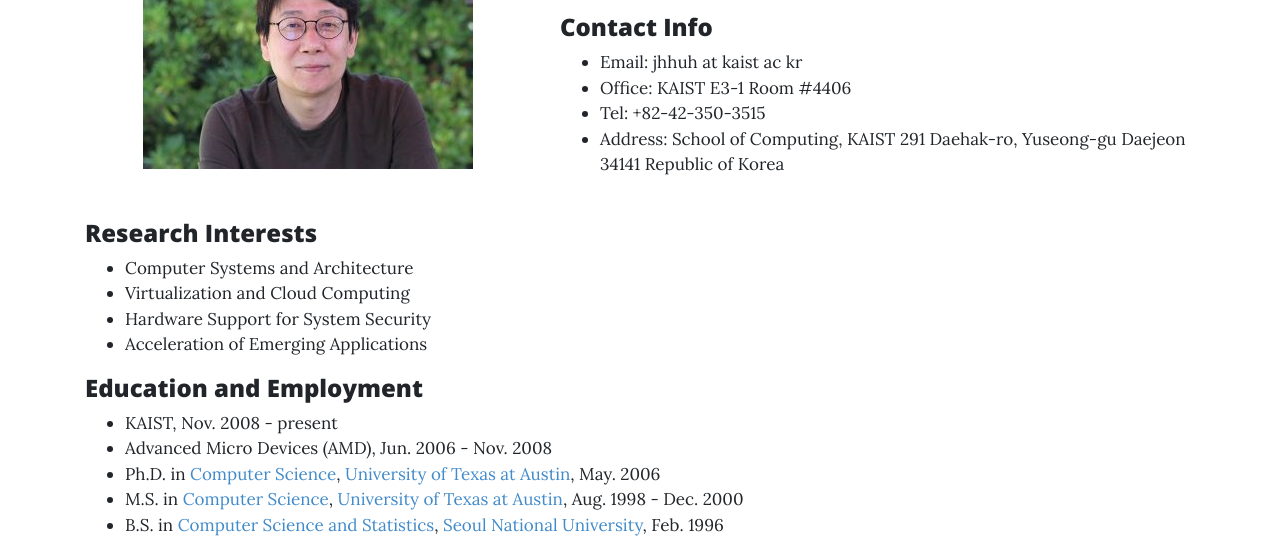
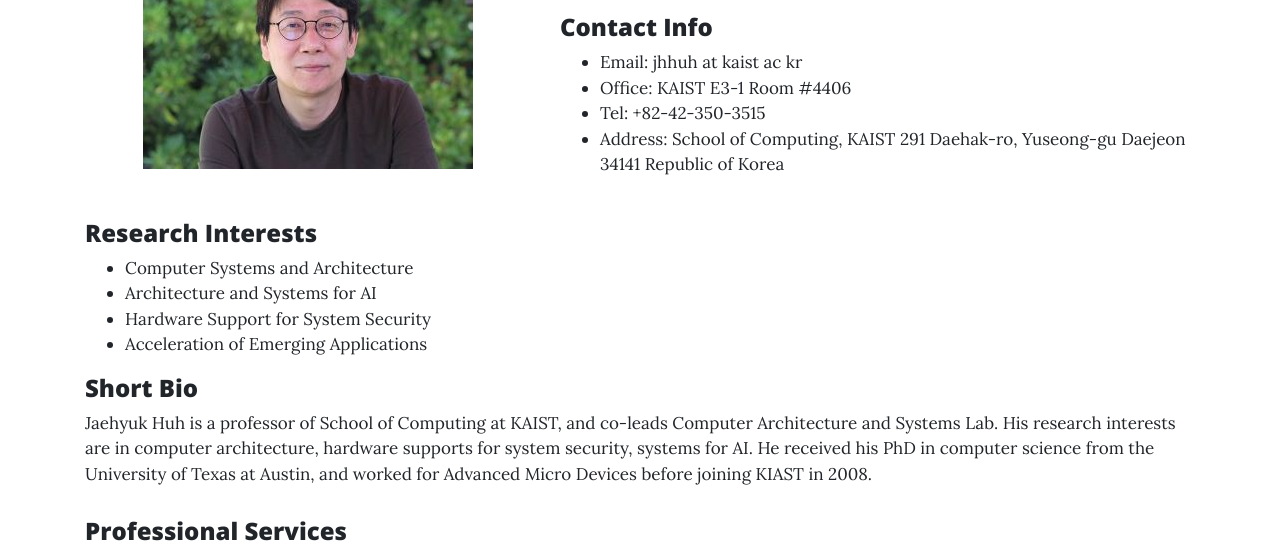
Before and after one commit to jaehyuk-huh/jaehyuk-huh.github.io, a website: page index.html in a window 1280 px wide. Shown: the part 226-777 px from the top of the page. Drawn offline with nearby package versions, Linux system fonts and the light colour scheme.

Commit message:
Update index.html

```diff
--- a/index.html
+++ b/index.html
@@ -99,21 +99,19 @@
           <h4>Research Interests</h4>
           <ul>
             <li>Computer Systems and Architecture</li>
-            <li>Virtualization and Cloud Computing</li>
+            <li>Architecture and Systems for AI</li>
             <li>Hardware Support for System Security</li>
             <li>Acceleration of Emerging Applications</li>
           </ul>
 
-          <!--
+
           <h4>Short Bio</h4>
-          Jaehyuk Huh is an associate professor of Computer Science at KAIST.
-          His research interests are in computer architecture, parallel computing, virtualization and
-          system security. He received a BS in computer science from Seoul
-          National University, and an MS and a PhD in computer science
-          from the University of Texas at Austin.
+          Jaehyuk Huh is a professor of School of Computing at KAIST, and co-leads Computer Architecture and Systems Lab.
+          His research interests are in computer architecture, hardware supports for system security, systems for AI.
+          He received his PhD in computer science from the University of Texas at Austin, and worked for Advanced Micro Devices before joining KIAST in 2008.
           <p>
-          -->
 
+<!--
           <h4>Education and Employment</h4>
           <ul>
             <li>KAIST, Nov. 2008 - present</li>
@@ -122,6 +120,7 @@
             <li>M.S. in <a href="https://www.cs.utexas.edu/">Computer Science</a>, <a href="https://www.utexas.edu/">University of Texas at Austin</a>, Aug. 1998 - Dec. 2000</li>
             <li>B.S. in <a href="https://cse.snu.ac.kr/">Computer Science and Statistics</a>, <a href="http://www.snu.ac.kr/index.html">Seoul National University</a>, Feb. 1996</li>
           </ul>
+-->
 
           <h4>Professional Services</h4>
 
```
